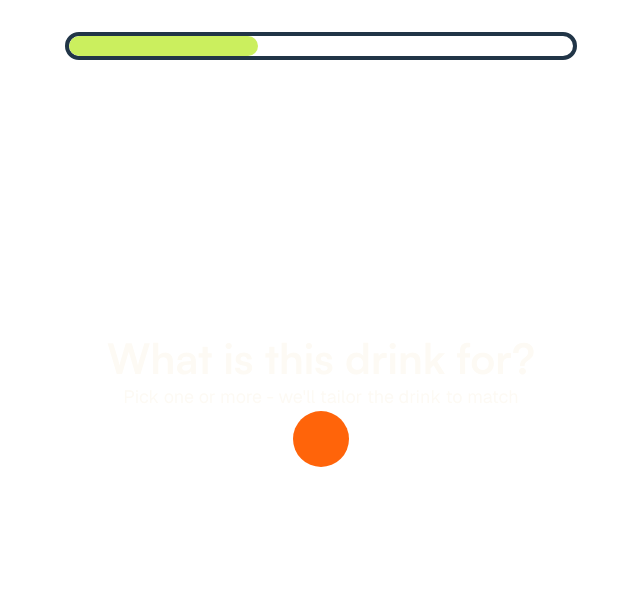
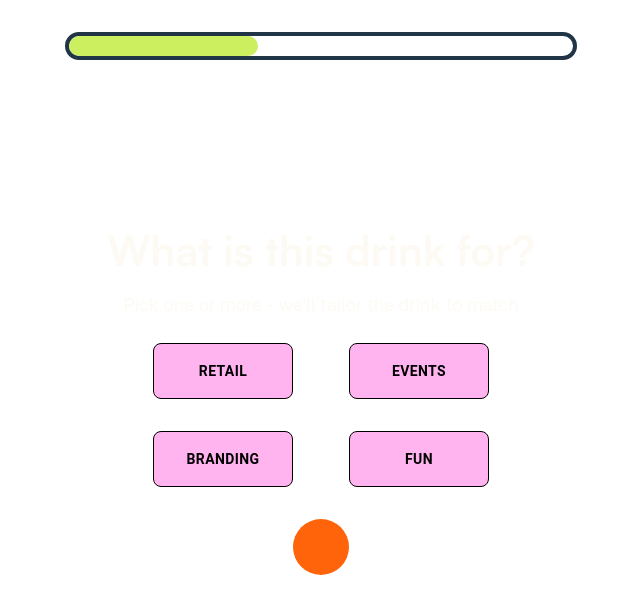
Before and after one commit to reallyAD/microSite-frontend, a React (Vite) app: page /drink-purpose in a window 1280 px wide. Shown: the top 614 px of the page, without its empty margins (319-959 px from the left). Built offline with nearby package versions, Linux system fonts and the light colour scheme; some icons are missing.

Commit message:
Drink purpose screen

```diff
--- a/src/pages/drinkBase/DrinkBase.jsx
+++ b/src/pages/drinkBase/DrinkBase.jsx
@@ -1,11 +1,17 @@
-import React from 'react';
+import React, { useEffect } from 'react';
 import { useGoTo } from '../../utils/useGoTo';
 import BackButton from '../../components/BackButton';
 import CircularArrowButton from '../../components/CircularArrowButton';
+import {useDrinks} from "../../utils/DrinksProvider.jsx";
 
 function DrinkBase() {
 
     const { toFlavourProfile } = useGoTo();
+    const { drinkData, setDrinkData } = useDrinks();
+
+    useEffect(() => {
+        console.log("DRINK DATA IN DRINK BASE: ", drinkData);
+    }, []);
 
     const handleOnClick = () => {
         toFlavourProfile();
--- a/src/pages/drinkPurpose/DrinkPurpose.jsx
+++ b/src/pages/drinkPurpose/DrinkPurpose.jsx
@@ -1,21 +1,15 @@
 import React, {useEffect} from 'react';
 import BackButton from '../../components/BackButton';
-import { useGoTo } from '../../utils/useGoTo';
-import CircularArrowButton from '../../components/CircularArrowButton';
 import { useDrinks } from "../../utils/DrinksProvider.jsx";
+import PurposeForm from "./components/PurposeForm.jsx";
 
 function DrinkPurpose() {
 
-    const { toDrinkBase } = useGoTo();
-    const { drinkData, setDrinkData } = useDrinks();
+    const { drinkData} = useDrinks();
 
     useEffect(() => {
         console.log("DRINK DATA IN DRINK PURPOSE: ", drinkData);
     }, []);
-
-    const handleOnClick = () => {
-        toDrinkBase();
-    }
 
     return (
       <>
@@ -23,8 +17,8 @@ function DrinkPurpose() {
         <div className="h-screen text-3xl flex justify-center items-center">
           <div className="flex flex-col items-center">
             <h1 className="font-bold">What is this drink for?</h1>
-            <p className="text-lg">Pick one or more - we'll tailor the drink to match</p>
-            <CircularArrowButton onClick={handleOnClick} />
+            <p className="mt-4">Pick one or more - we'll tailor the drink to match</p>
+            <PurposeForm/>
           </div>
         </div>
      </>
--- /dev/null
+++ b/src/pages/drinkPurpose/components/PurposeForm.jsx
@@ -0,0 +1,69 @@
+import React, { useState } from 'react';
+import Button from '@mui/material/Button';
+import CircularArrowButton from "../../../components/CircularArrowButton.jsx";
+import {useDrinks} from "../../../utils/DrinksProvider.jsx";
+import {useGoTo} from "../../../utils/useGoTo.jsx";
+
+
+function PurposeForm() {
+
+    const { toDrinkBase } = useGoTo();
+    const { drinkData, setDrinkData } = useDrinks();
+
+    const [selectedPurpose,  setSelectedPurpose] = useState("");
+
+    const categories = ["Retail", "Events", "Branding", "Fun"];
+
+    const handleSelectPurpose = (category) => {
+        if (selectedPurpose === category) {
+            setSelectedPurpose(""); // Deselect if already selected
+        } else {
+            setSelectedPurpose(category);
+        }
+    }
+
+    const handleOnClick = () => {
+        // Update drink data with selected purpose
+        setDrinkData({
+            ...drinkData,
+            purpose: selectedPurpose }
+        );
+
+        // Navigate to next page
+        toDrinkBase();
+    }
+
+    return (
+        <>
+            <div className="mb-8">
+                <div className="grid grid-cols-2 gap-x-14 gap-y-2">
+                    {categories.map((category) => (
+                        <Button
+                            key={category}
+                            onClick={() => handleSelectPurpose(category)}
+                            variant={selectedPurpose === category ? "contained" : "outlined"}
+                            sx={{
+                                // If purpose is selected, use green, else use pink
+                                backgroundColor: selectedPurpose === category ? '#CBEF5E' : '#FFB4F0',
+                                color: '#000000',
+                                borderColor: "inherit",
+                                '&:hover': {
+                                    backgroundColor: '#CBEF5E', // darker on hover
+                                },
+                                marginTop: '24px',
+                                fontWeight: 'bold',
+                                height: '56px',
+                                width: '140px',
+                                borderRadius: '8px',
+                            }}>
+                            {category}
+                        </Button>
+                    ))}
+                </div>
+            </div>
+            <CircularArrowButton onClick={handleOnClick}/>
+        </>
+    );
+}
+
+export default PurposeForm;
```
